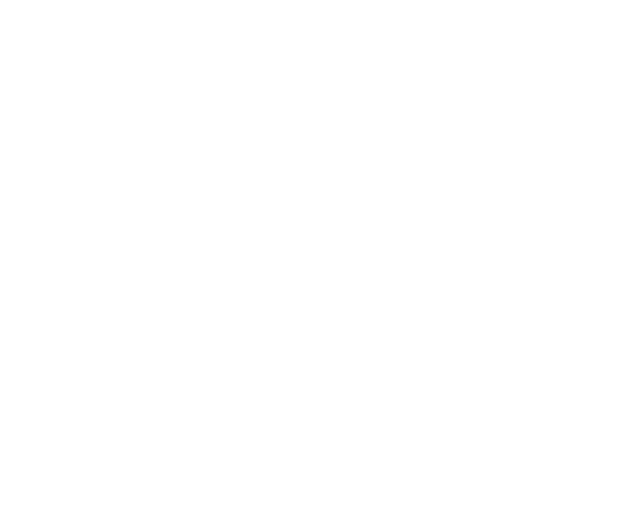
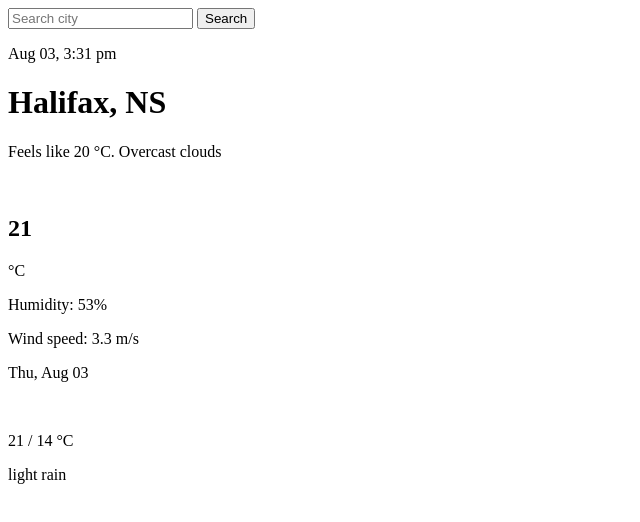
Before and after one commit to mariasotor/weather-app-v2, a plain HTML site: page index.html in a window 1280 px wide. Shown: the whole page, without its empty margins (0-640 px from the left). Drawn offline with Linux system fonts and the light colour scheme.

Commit message:
created HTML structure for the app

```diff
--- a/index.html
+++ b/index.html
@@ -7,5 +7,43 @@
     <script defer src="app.js"></script>
     <title>Weather app</title>
   </head>
-  <body></body>
+  <body>
+    <header class="main-weather main-grid">
+      <input
+        type="search"
+        id="site-search"
+        name="q"
+        placeholder="Search city"
+      />
+
+      <button>Search</button>
+
+      <p class="main-date">Aug 03, 3:31 pm</p>
+      <h1 class="city-name">Halifax, NS</h1>
+      <p class="main-weather-description">Feels like 20 °C. Overcast clouds</p>
+      <div class="main-temp">
+        <img class="weather-img" src="" alt="" />
+        <h2 class="temp">21</h2>
+        <span class="main-temp-unit">°C</span>
+      </div>
+      <div class="wather-conditions">
+        <p class="humidity">Humidity: 53%</p>
+        <p class="wind">Wind speed: 3.3 m/s</p>
+      </div>
+    </header>
+
+    <section class="forecast main-grid">
+      <p class="forecast-date">Thu, Aug 03</p>
+      <div class="forecast-temp">
+        <img src="" alt="" />
+        <p class="foracast-temp-range">
+          <span class="max-temp">21</span> /
+          <span class="min-temp">14</span>
+          <span class="forecast-temp-unit">°C</span>
+        </p>
+      </div>
+
+      <p class="forecast-weather-description">light rain</p>
+    </section>
+  </body>
 </html>
```
